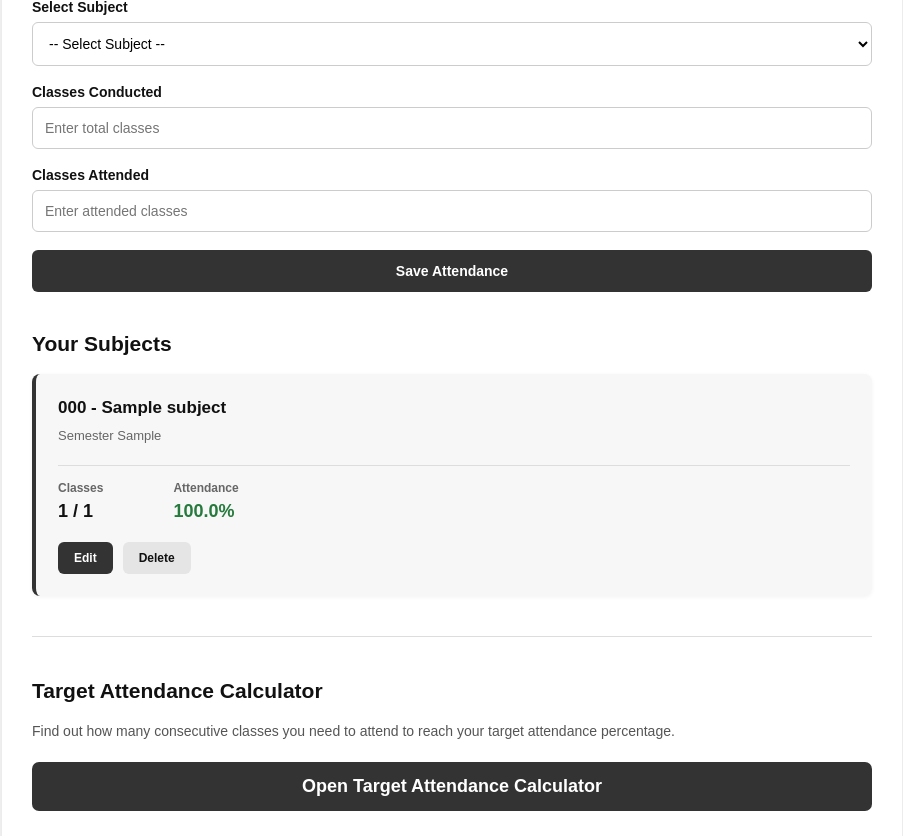
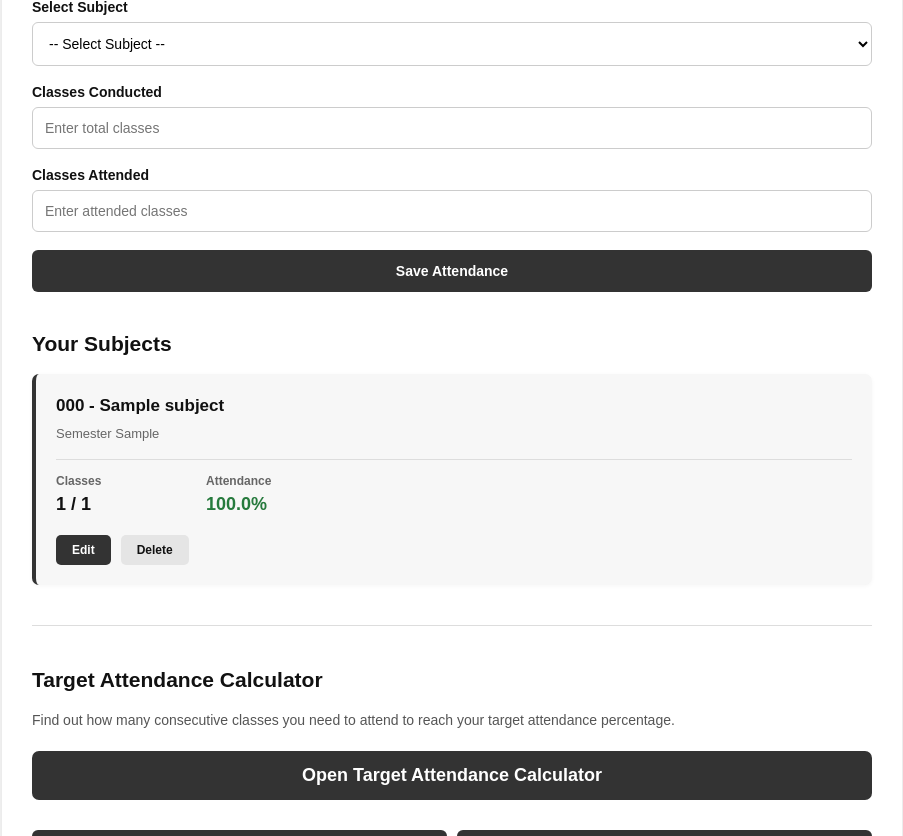
Before and after one commit to ganeshvibhuti30-prog/Student-Study-Planner, a Flask app: page /attendance in a window 1280 px wide. Shown: the part 407-1243 px from the top of the page, without its empty margins (188-1091 px from the left). Run offline with Flask 3, Linux system fonts and the light colour scheme; the visitor is signed in with stand-in values (Sample User, id 1); tables that the repository leaves empty hold one stand-in row (values such as "Sample post").

Commit message:
Improve subject attendance card layout

```diff
--- a/static/css/attendance.css
+++ b/static/css/attendance.css
@@ -204,10 +204,10 @@ h2 {
 .subject-card {
     background: #f7f7f7;
     border-left: 4px solid #333;
-    border-radius: 8px;
-    padding: 22px;
-    margin-bottom: 16px;
-    box-shadow: 0 1px 4px rgba(0, 0, 0, 0.05);
+    border-radius: 7px;
+    padding: 20px;
+    margin-bottom: 14px;
+    box-shadow: 0 1px 4px rgba(0, 0, 0, 0.04);
 }
 
 .subject-info h3 {
@@ -230,8 +230,8 @@ h2 {
 .attendance-details {
     display: flex;
     gap: 70px;
-    margin-top: 22px;
-    padding-top: 15px;
+    margin-top: 18px;
+    padding-top: 14px;
     border-top: 1px solid #ddd;
 }
 
@@ -239,6 +239,7 @@ h2 {
     display: flex;
     flex-direction: column;
     gap: 6px;
+    min-width: 80px;
 }
 
 .attendance-details span {
@@ -277,8 +278,8 @@ h2 {
 .edit-button,
 .delete-button {
     border: none;
-    border-radius: 6px;
-    padding: 9px 16px;
+    border-radius: 5px;
+    padding: 8px 16px;
     font-size: 12px;
     font-weight: bold;
     cursor: pointer;
```
